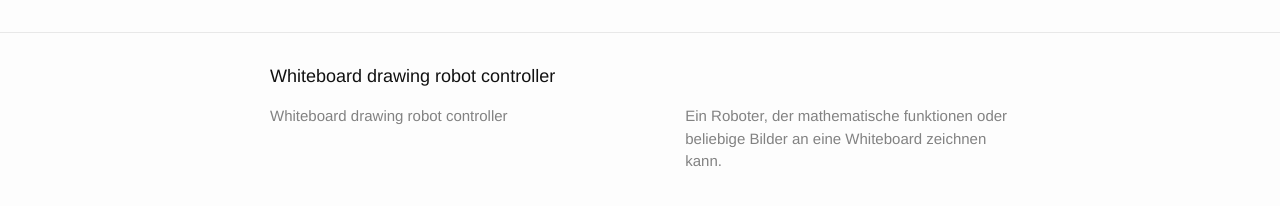
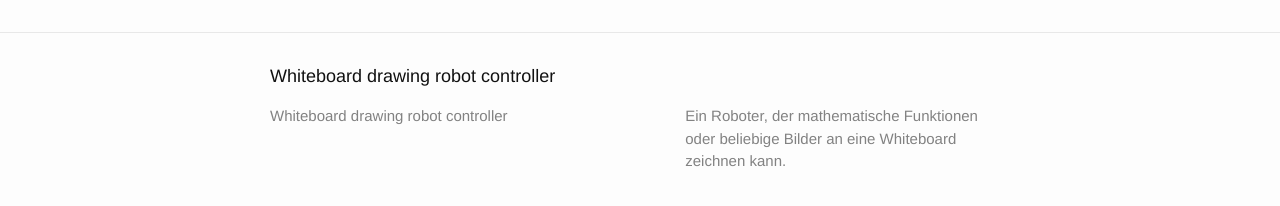
Before and after one commit to marc136/whitebot, a Jekyll site: the page built from index.html, in a window 1280 px wide. Shown: the part 624-830 px from the top of the page. Built offline with Jekyll 4.4.1, drawn with Linux system fonts in a browser that asks for light colours.

Commit message:
small changes to pass github-pages health-check

```diff
--- a/_config.yml
+++ b/_config.yml
@@ -1,10 +1,9 @@
 # Site settings
 title: Whiteboard drawing robot controller
 description: > # this means to ignore newlines until "baseurl:"
-  Ein Roboter, der mathematische funktionen oder beliebige Bilder an eine Whiteboard zeichnen kann.
+  Ein Roboter, der mathematische Funktionen oder beliebige Bilder an eine Whiteboard zeichnen kann.
 #baseurl: "" # the subpath of your site, e.g. /blog/
 baseurl: /whitebot
-url: "http://yourdomain.com" # the base hostname & protocol for your site
 
 # Build settings
 markdown: kramdown
```
Also changed, not shown: CNAME (added).
